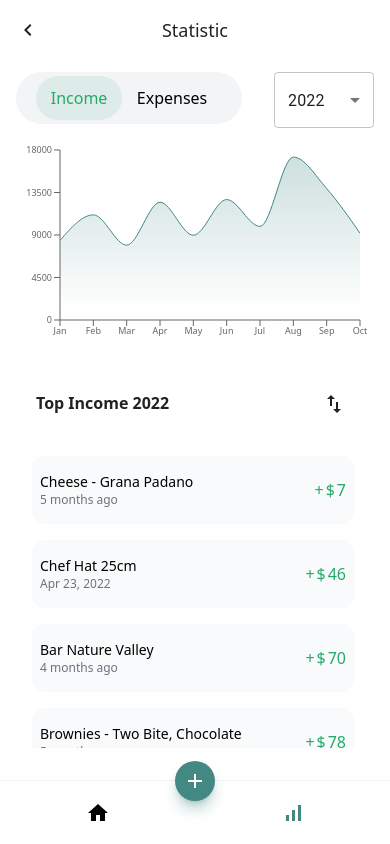
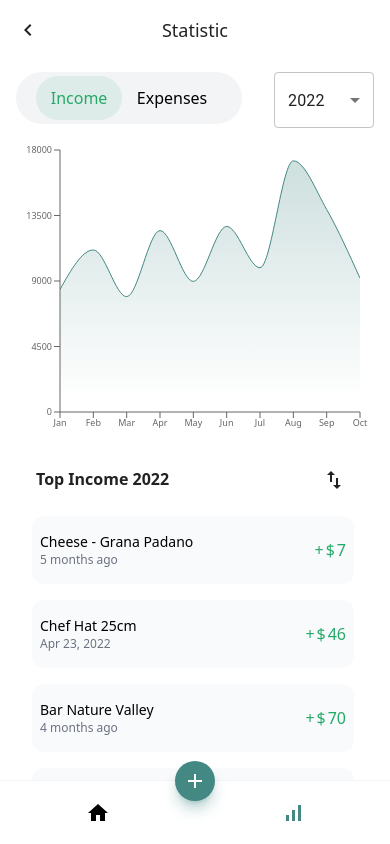
Before and after one commit to nsnl-coder/mindx-CIJS77, a React (Vite) app in the folder lesson6/: page /statistic in a window 390 px wide. Built offline with nearby package versions, Linux system fonts and the light colour scheme; a web font is replaced by a local one.

Commit message:
optimize for small devices:iphone 4, iphone5 and desktop

```diff
--- a/lesson6/src/components/expenses/ExpenseList.tsx
+++ b/lesson6/src/components/expenses/ExpenseList.tsx
@@ -14,12 +14,12 @@ const ExpenseList = (props: Props) => {
       {props.title && (
         <h1 className='font-semibold mb-2 text-base'>{props.title}</h1>
       )}
-      <div className=''>
+      <div className={props.expenseBackground ? 'space-y-4' : ''}>
         {props.expenses.map((expense) => (
           <ExpenseItem
             expense={expense}
             key={expense.id}
-            className={props.expenseBackground ? 'bg-gray-50 my-4' : ''}
+            className={props.expenseBackground ? 'bg-gray-50' : ''}
           />
         ))}
       </div>
--- a/lesson6/src/components/ui/mobileContainer/Footer.tsx
+++ b/lesson6/src/components/ui/mobileContainer/Footer.tsx
@@ -6,7 +6,7 @@ import { NavLink } from 'react-router-dom'
 
 const Footer = () => {
   return (
-    <div className='h-16 w-full bg-white relative border-t border-gray-100 flex items-center mt-8'>
+    <div className='h-16 w-full bg-white relative border-t border-gray-100 flex items-center'>
       <NavLink to='/add-new'>
         <div className='w-10 h-10 absolute top-0 left-1/2 bg-primary rounded-full items-center justify-center flex text-white -translate-x-1/2 -translate-y-1/2 shadow-lg shadow-primary/40 cursor-pointer'>
           <AddIcon />
--- a/lesson6/src/components/ui/scrollContainer/ScrollContainer.tsx
+++ b/lesson6/src/components/ui/scrollContainer/ScrollContainer.tsx
@@ -9,7 +9,7 @@ const ScrollContainer = (props: any) => {
   return (
     <div
       id='scroll-container'
-      className={`overflow-y-auto h-16 flex-grow mr-1 py-4 ${className}`}
+      className={`overflow-y-auto h-16 flex-grow flex-2 mr-1 py-4 ${className}`}
       ref={scrollbar}
     >
       {props.children}
--- a/lesson6/src/pages/home/Home.tsx
+++ b/lesson6/src/pages/home/Home.tsx
@@ -17,10 +17,10 @@ const Home = () => {
 
   return (
     <MobileContainer>
-      <div className='flex flex-col h-full pb-10'>
+      <div className='flex flex-col h-full'>
         <AccountSummary />
         <div className='mt-16  font-semibold text-base flex flex-col h-full'>
-          <div className='flex justify-between items-center pt-4 pb-6 px-4'>
+          <div className='flex justify-between items-center pt-4 pb-1 px-4'>
             <h2>Transaction History</h2>
             <Link to='all-transaction'>
               <p className='text-xs text-gray-500 cursor-pointer'>See all</p>
--- a/lesson6/src/pages/statistic/LineChartStatistic.tsx
+++ b/lesson6/src/pages/statistic/LineChartStatistic.tsx
@@ -14,8 +14,8 @@ const LineChartStatistic = (props: any) => {
   const { chartData, type } = props
 
   return (
-    <div className='w-full overflow-hidden text-[9px] flex justify-center'>
-      <ResponsiveContainer width='100%' height={210}>
+    <div className='w-full overflow-hidden text-[9px] flex justify-center h-0 flex-grow-[1.4]'>
+      <ResponsiveContainer width='100%' height='100%'>
         <AreaChart
           width={400}
           height={200}
--- a/lesson6/src/pages/statistic/Statistic.tsx
+++ b/lesson6/src/pages/statistic/Statistic.tsx
@@ -84,7 +84,7 @@ const Statistic = () => {
           </FormControl>
         </div>
         <LineChartStatistic chartData={chartData} type={filter.type} />
-        <div className='flex justify-between items-center text-base pt-8 px-9 font-semibold'>
+        <div className='flex justify-between items-center text-base pt-4 px-9 font-semibold'>
           <h2>
             Top {filter.type === 'deposite' ? 'Income' : 'Spending'}{' '}
             {filter.year}
@@ -99,7 +99,7 @@ const Statistic = () => {
         <ScrollContainer className='px-8'>
           <ExpenseList expenses={topExpenses} expenseBackground={true} />
           {topExpenses.length === 0 && (
-            <h2>No transaction found in {filter.year}</h2>
+            <h2>No transactions found in {filter.year}</h2>
           )}
         </ScrollContainer>
       </div>
```
